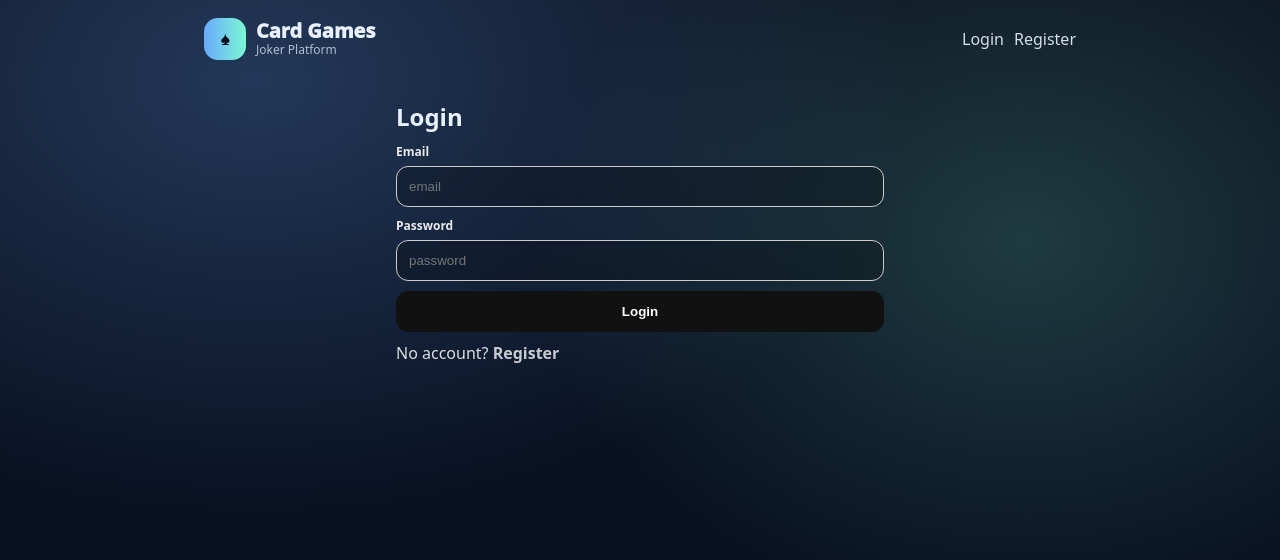
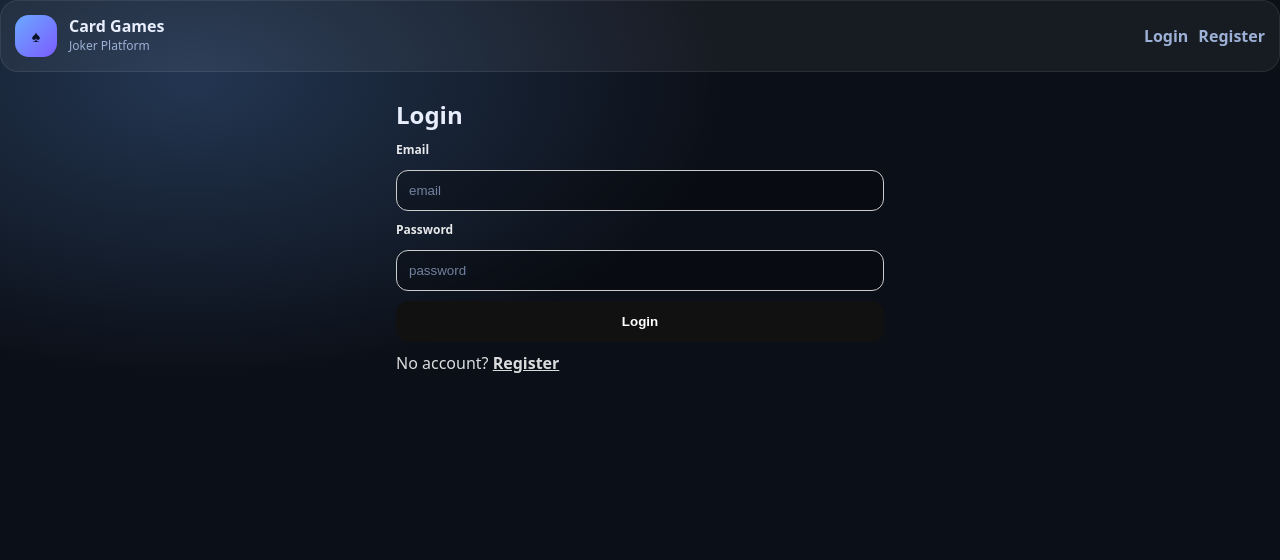
Before and after one commit to giodatunashvili20-maker/joker-platform, a React (Vite) app in the folder web/: page /#/login in a window 1280 px wide. Shown: the top 560 px of the page. Built offline with nearby package versions, Linux system fonts and the light colour scheme; no server answers.

Commit message:
Update index.css

```diff
--- a/web/src/index.css
+++ b/web/src/index.css
@@ -1,166 +1,221 @@
 :root{
-  --bg1:#0b1220;
-  --bg2:#071022;
-  --card: rgba(255,255,255,.06);
-  --line: rgba(255,255,255,.14);
-  --text: #e9f1ff;
-  --muted: rgba(233,241,255,.72);
+  --bg:#0b0f17;
+  --text:#e8eefc;
+  --muted:#9db0d6;
+  --line:rgba(255,255,255,.08);
   --brand:#6aa9ff;
-  --brand2:#7cf7d4;
+  --brand2:#7c5cff;
+  --good:#2fe58a;
+  --radius:18px;
 }
 
-*{ box-sizing:border-box }
+*{ box-sizing:border-box; }
+html, body { height:100%; }
+
 body{
   margin:0;
-  font-family: system-ui, -apple-system, Segoe UI, Roboto, Arial;
+  font-family:system-ui,-apple-system,Segoe UI,Roboto,Arial;
+  background: radial-gradient(900px 500px at 15% 10%, rgba(106,169,255,.25), transparent 60%), var(--bg);
   color:var(--text);
-  background:
-    radial-gradient(1200px 800px at 20% 10%, rgba(106,169,255,.25), transparent 55%),
-    radial-gradient(900px 700px at 80% 30%, rgba(124,247,212,.18), transparent 55%),
-    linear-gradient(180deg,var(--bg1),var(--bg2));
-  min-height:100vh;
 }
 
-a{ color:var(--text); text-decoration:none; opacity:.9 }
-a:hover{ opacity:1 }
+/* Container */
+.shell{ max-width:1000px; margin:0 auto; padding:16px; }
 
-.wrap{
-  max-width: 900px;
-  margin: 0 auto;
-  padding: 18px 14px 40px;
-}
-
+/* Header */
 .topbar{
   display:flex;
   justify-content:space-between;
-  gap:14px;
   align-items:center;
-  margin-bottom:14px;
+  gap:12px;
+  padding:14px;
+  border:1px solid var(--line);
+  border-radius:var(--radius);
+  background:rgba(255,255,255,.05);
 }
 
-.brand{ display:flex; gap:10px; align-items:center }
+.brand{
+  display:flex; align-items:center; gap:12px;
+}
 .logo{
   width:42px;height:42px;border-radius:14px;
   display:grid;place-items:center;
-  background: linear-gradient(90deg,var(--brand),var(--brand2));
-  color:#06101f;
-  font-weight:1000;
-}
-.title{ font-weight:1000; font-size:20px; line-height:1 }
-.sub{ color:var(--muted); font-size:12px }
-
-.nav{ display:flex; gap:10px; align-items:center; flex-wrap:wrap }
-.btn{
-  border:1px solid var(--line);
-  background: rgba(0,0,0,.2);
-  color:var(--text);
-  border-radius:12px;
-  padding:8px 12px;
-  cursor:pointer;
+  background: linear-gradient(135deg, var(--brand), var(--brand2));
+  color:#081024;
   font-weight:900;
 }
-.btn:hover{ border-color: rgba(255,255,255,.22) }
+.title{ font-weight:900; font-size:16px; line-height:1.1; }
+.sub{ color:var(--muted); font-size:12px; margin-top:2px; }
 
-.card{
-  border:1px solid var(--line);
-  background: var(--card);
-  border-radius:18px;
-  padding:14px;
-  margin-top:12px;
+.nav{
+  display:flex; gap:10px; align-items:center; flex-wrap:wrap;
 }
-.card.slim{ padding:12px }
+.nav a{
+  color:var(--muted);
+  text-decoration:none;
+  font-weight:700;
+}
+.nav a:hover{ color:var(--text); }
 
-.row{ display:flex; justify-content:space-between; align-items:center; gap:12px; flex-wrap:wrap }
-.h3{ font-weight:1000; font-size:16px }
-.muted{ color:var(--muted) }
 .pill{
   padding:6px 10px;
   border-radius:999px;
   border:1px solid var(--line);
-  background: rgba(0,0,0,.2);
+  background:rgba(0,0,0,.3);
+  font-size:12px;
   color:var(--muted);
-  font-weight:900;
-  font-size:12px;
 }
+.pill strong{ color:var(--text); }
 
-input{
-  width:100%;
-  padding:10px 12px;
-  border-radius:12px;
+.card{
+  margin-top:14px;
   border:1px solid var(--line);
-  background: rgba(0,0,0,.22);
-  color:var(--text);
-  outline:none;
+  border-radius:var(--radius);
+  background:rgba(255,255,255,.04);
+  overflow:hidden;
 }
-label{ font-size:12px; color:var(--muted); font-weight:800 }
-.form{ display:grid; gap:10px }
-.actions{ display:flex; gap:10px; flex-wrap:wrap; align-items:center }
-.err{ color:#ffb1b1; font-weight:900 }
-.ok{ color:#a9ffdc; font-weight:900 }
+.card.slim{ padding:12px 14px; }
 
-/* Leaderboard */
-.lbTab{
-  padding:8px 12px;border-radius:999px;
+.hd{
+  padding:14px;
+  border-bottom:1px solid var(--line);
+  display:flex;
+  justify-content:space-between;
+  align-items:center;
+  gap:12px;
+}
+.bd{ padding:16px; }
+
+.row{
+  display:flex; justify-content:space-between; align-items:center; gap:12px;
+}
+.h3{ font-weight:900; font-size:22px; margin:0; }
+.muted{ color:var(--muted); }
+
+/* Tabs */
+.gameTabs{
+  display:flex; gap:10px; margin-top:14px; flex-wrap:wrap;
+}
+.gameTab{
+  padding:10px 14px;
+  border-radius:999px;
   border:1px solid var(--line);
-  background:rgba(0,0,0,.25);
-  color:var(--muted);font-weight:800;font-size:12px;
+  background:rgba(0,0,0,.3);
+  color:var(--muted);
+  font-weight:800;
+  font-size:13px;
   cursor:pointer;
 }
-.lbTab.active{
+.gameTab.active{
   color:var(--text);
   background:linear-gradient(90deg,var(--brand),var(--brand2));
   border:none;
 }
-.podium{
-  display:grid;
-  grid-template-columns: 1fr 1fr 1fr;
-  gap:12px;
+
+/* Dots */
+.dots{
+  display:flex;
+  gap:6px;
+  padding:6px 10px;
+  border:1px solid var(--line);
+  border-radius:999px;
+  background:rgba(0,0,0,.25);
+  width:fit-content;
 }
-.podCard{
+.dot{ width:9px; height:9px; border-radius:50%; background:rgba(255,255,255,.2); }
+.dot.on{ background:var(--good); }
+
+/* Switch Row */
+.switchRow{
+  display:flex;
+  justify-content:space-between;
+  align-items:center;
+  padding:12px;
+  margin-top:12px;
+  border-radius:14px;
   border:1px solid var(--line);
   background:rgba(0,0,0,.25);
-  border-radius:16px;
-  padding:12px;
+}
+
+.toggle{
+  width:50px;
+  height:28px;
+  border-radius:999px;
+  background:rgba(255,255,255,.08);
   position:relative;
-  overflow:hidden;
+  cursor:pointer;
+  border:none;
 }
-.podCard::before{
+.toggle::after{
   content:"";
-  position:absolute;inset:auto -40px -60px auto;
-  width:160px;height:160px;border-radius:50%;
-  background:radial-gradient(circle, rgba(106,169,255,.35), transparent 60%);
+  position:absolute;
+  top:3px;
+  left:3px;
+  width:22px;
+  height:22px;
+  border-radius:50%;
+  background:#fff;
+  transition:.2s;
 }
-.podRank{
-  display:inline-flex;align-items:center;gap:8px;
-  font-weight:900;
+.toggle.on{
+  background:linear-gradient(90deg,var(--brand),var(--brand2));
 }
-.badge{
-  width:26px;height:26px;border-radius:10px;
-  display:grid;place-items:center;
+.toggle.on::after{ left:25px; }
+
+/* Buttons */
+.btn{
+  margin-top:12px;
+  padding:10px 14px;
+  border-radius:12px;
+  border:none;
+  background:linear-gradient(90deg,var(--brand),var(--brand2));
+  color:#fff;
+  font-weight:800;
+  cursor:pointer;
+}
+.btn:disabled{ opacity:.6; cursor:not-allowed; }
+
+.watchBtn{
+  padding:8px 12px;
+  border-radius:12px;
   border:1px solid var(--line);
   background:rgba(255,255,255,.06);
-  font-weight:900;
+  cursor:pointer;
+  font-size:13px;
+  color:var(--text);
 }
-.podName{margin-top:8px;font-weight:900;font-size:14px}
-.podMeta{margin-top:4px;color:var(--muted);font-size:12px}
-.podValue{margin-top:10px;font-weight:1000;font-size:18px}
 
-.divider{ height:1px; background: var(--line); margin:12px 0 }
+.divider{ height:1px; background:var(--line); margin:14px 0; }
 
-.lbTable{display:flex;flex-direction:column;gap:8px}
-.lbRow{
-  display:grid;
-  grid-template-columns: 40px 1fr 120px;
-  gap:10px;
-  padding:10px 12px;
+/* Forms (Login/Register) */
+.form{ display:grid; gap:12px; margin-top:12px; }
+label{ display:block; font-size:12px; color:var(--muted); margin-bottom:6px; font-weight:700; }
+input{
+  width:100%;
+  padding:12px 12px;
   border-radius:14px;
-  border:1px solid var(--line);
-  background:rgba(0,0,0,.22);
+  border:1px solid rgba(255,255,255,.12);
+  background:rgba(0,0,0,.25);
+  color:var(--text);
+  outline:none;
+}
+input::placeholder{ color:rgba(157,176,214,.7); }
+
+.actions{
+  display:flex;
+  justify-content:space-between;
   align-items:center;
+  gap:12px;
+  flex-wrap:wrap;
+  margin-top:6px;
 }
-.lbHead{
-  background:rgba(255,255,255,.05);
-  color:var(--muted);
-  font-weight:900;
+.err{
+  color:#ff7b7b;
+  font-weight:800;
 }
-.right{text-align:right}
+
+/* Small screens */
+@media (max-width:520px){
+  .topbar{ align-items:flex-start; }
+  .row{ align-items:flex-start; }
+}
```
